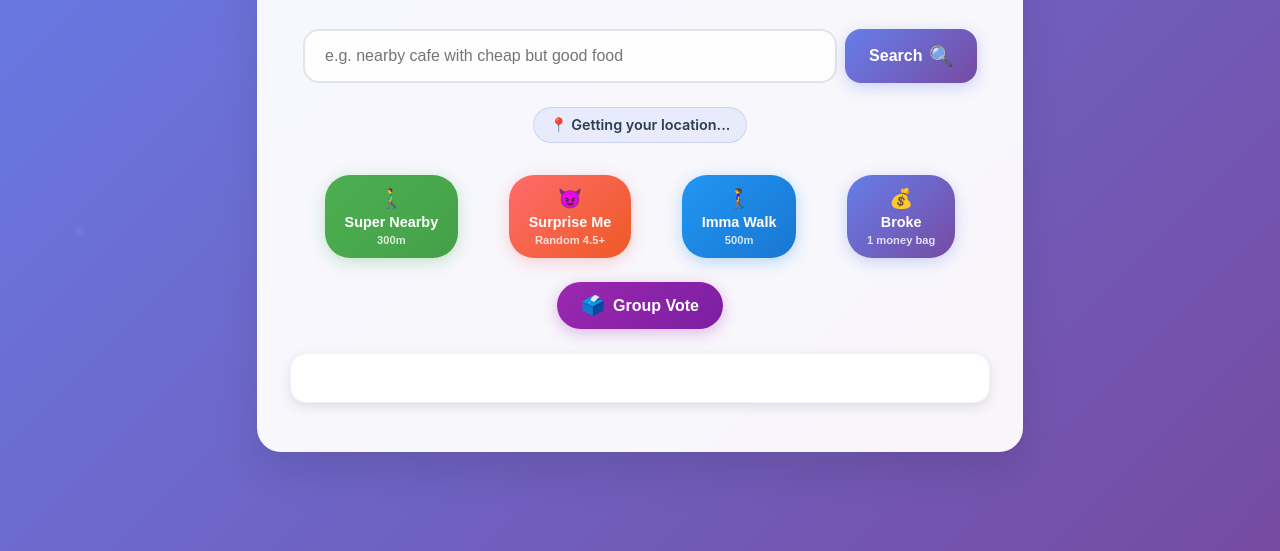
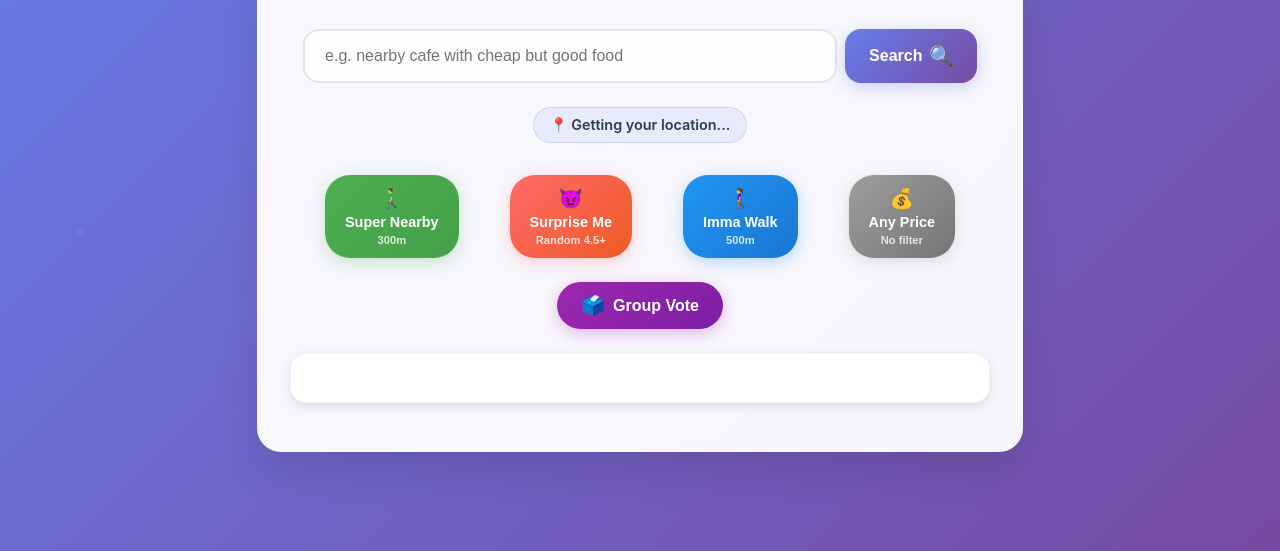
Before and after one commit to mrcalubi/food-finder-bot, a website: page public/index.html in a window 1280 px wide. Shown: the part 249-800 px from the top of the page. Drawn offline with Linux system fonts and the light colour scheme.

Commit message:
Fix price mode button initialization - now shows 'Any Price' by default instead of 'Broke'

```diff
--- a/public/index.html
+++ b/public/index.html
@@ -39,10 +39,10 @@
         <span class="btn-text">Imma Walk</span>
         <span class="btn-subtitle">500m</span>
       </button>
-      <button id="price-toggle" onclick="togglePriceMode()" class="quick-btn price-toggle">
+      <button id="price-toggle" onclick="togglePriceMode()" class="quick-btn price-toggle off">
         <span class="btn-icon">💰</span>
-        <span class="btn-text">Broke</span>
-        <span class="btn-subtitle">1 money bag</span>
+        <span class="btn-text">Any Price</span>
+        <span class="btn-subtitle">No filter</span>
       </button>
     </div>
 
```
